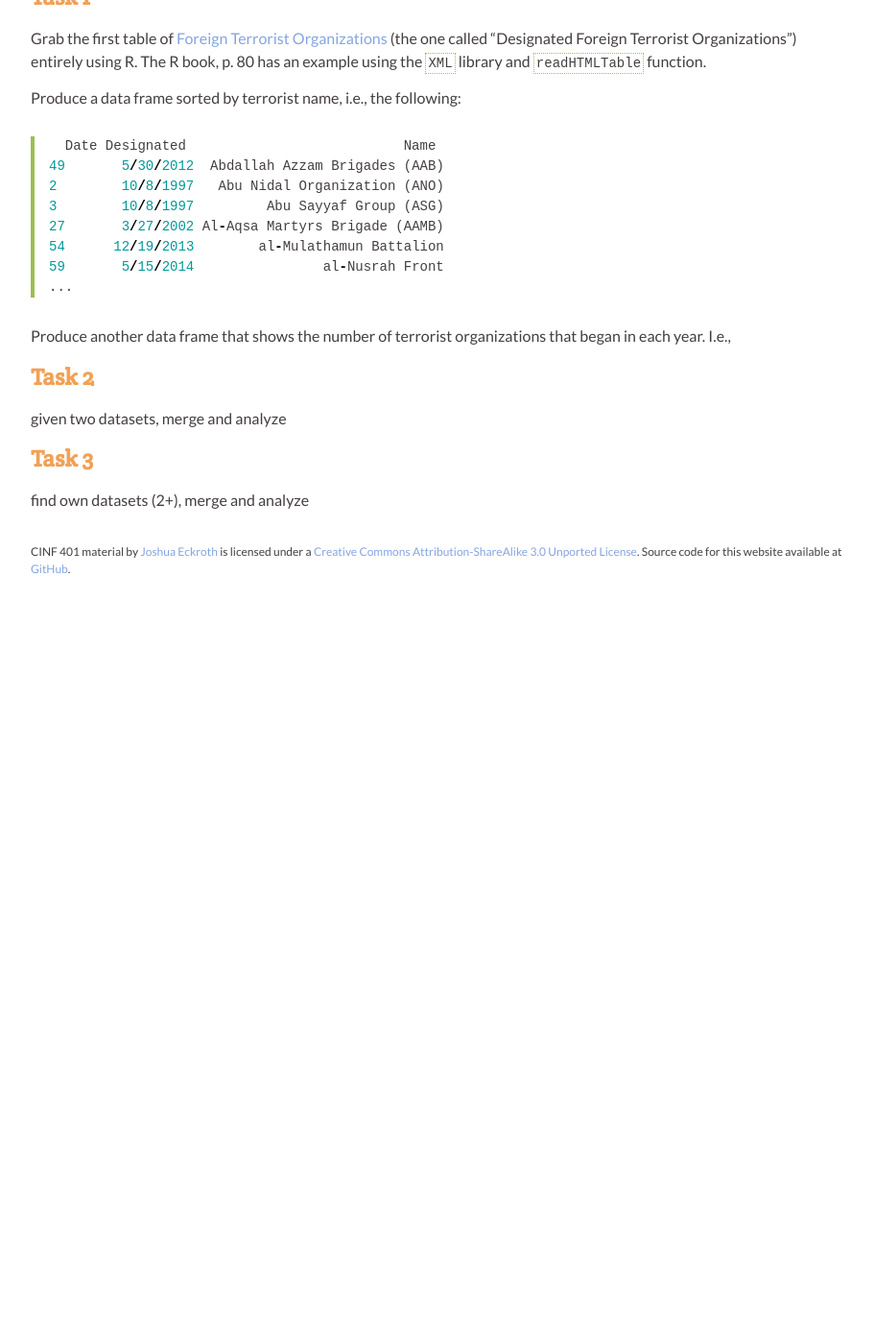
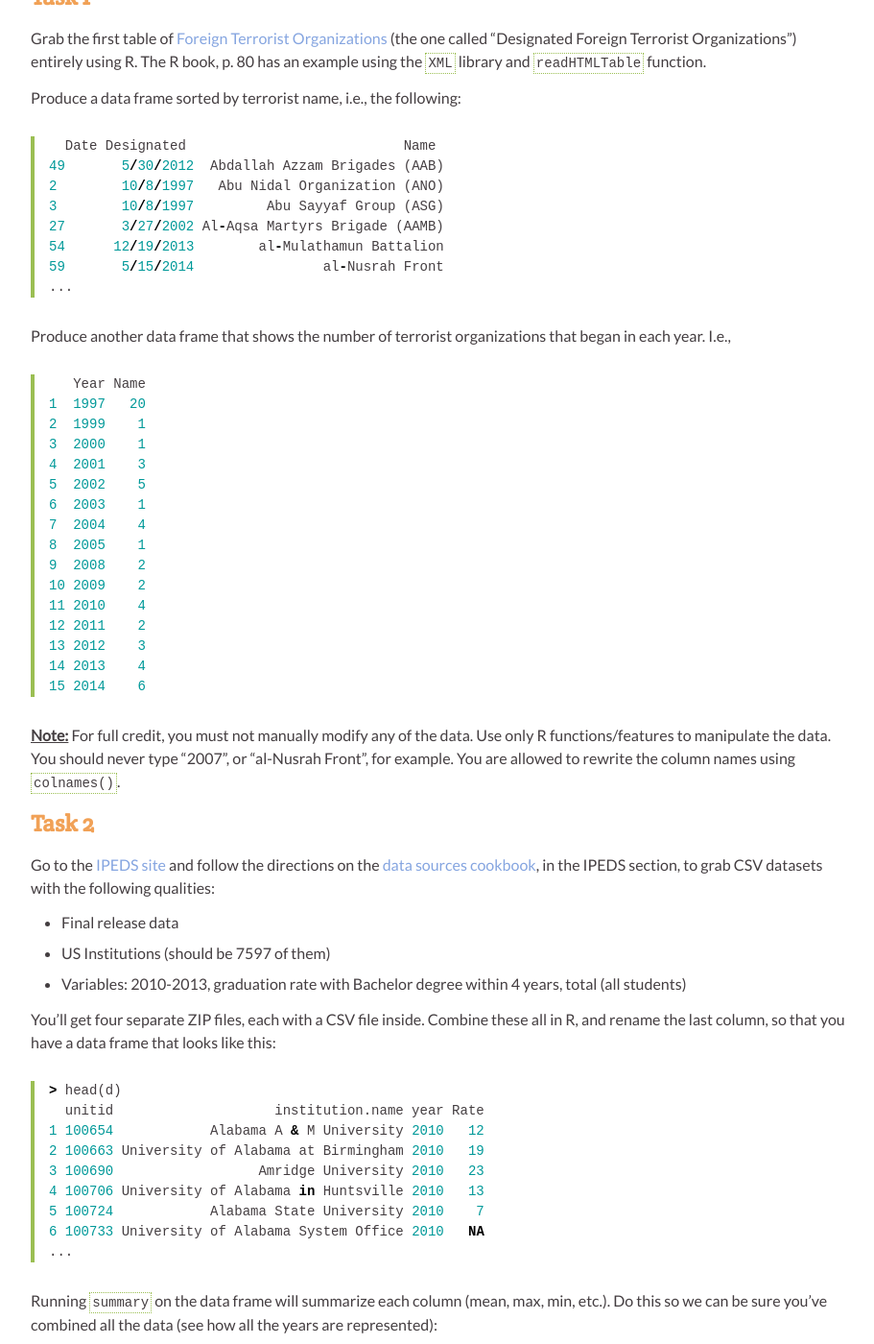
Before and after one commit to joshuaeckroth/cinf401-website, a Jekyll site: the page built from assignments/2015-02-03-assignment-2.markdown, in a window 1280 px wide and 1400 px high, scrolled down 270 px. Shown: the whole window at 96% size, without its empty margins (183-1094 px from the left). Built offline with Jekyll 4.4.1, drawn with Linux system fonts in a browser that asks for light colours; Markdown is read by kramdown in place of the engine named in the settings; before the commit the page ends 900 px from its top, so only the background shows below that; some of the changed text lies outside the part shown.

Commit message:
Finished assignment 2.

```diff
--- a/assignments/2015-02-03-assignment-2.markdown
+++ b/assignments/2015-02-03-assignment-2.markdown
@@ -26,12 +26,91 @@ Produce a data frame sorted by terrorist name, i.e., the following:
 
 Produce another data frame that shows the number of terrorist organizations that began in each year. I.e.,
 
+{% highlight r %}
+   Year Name
+1  1997   20
+2  1999    1
+3  2000    1
+4  2001    3
+5  2002    5
+6  2003    1
+7  2004    4
+8  2005    1
+9  2008    2
+10 2009    2
+11 2010    4
+12 2011    2
+13 2012    3
+14 2013    4
+15 2014    6
+{% endhighlight %}
 
+**Note:** For full credit, you must not manually modify any of the data. Use only R functions/features to manipulate the data. You should never type "2007", or "al-Nusrah Front", for example. You are allowed to rewrite the column names using `colnames()`.
 
 ## Task 2
 
-given two datasets, merge and analyze
+Go to the [IPEDS site](http://nces.ed.gov/ipeds/datacenter/Default.aspx) and follow the directions on the [data sources cookbook](/cookbook/data-sources.html), in the IPEDS section, to grab CSV datasets with the following qualities:
+
+- Final release data
+- US Institutions (should be 7597 of them)
+- Variables: 2010-2013, graduation rate with Bachelor degree within 4 years, total (all students)
+
+You'll get four separate ZIP files, each with a CSV file inside. Combine these all in R, and rename the last column, so that you have a data frame that looks like this:
+
+{% highlight r %}
+> head(d)
+  unitid                    institution.name year Rate
+1 100654            Alabama A & M University 2010   12
+2 100663 University of Alabama at Birmingham 2010   19
+3 100690                  Amridge University 2010   23
+4 100706 University of Alabama in Huntsville 2010   13
+5 100724            Alabama State University 2010    7
+6 100733 University of Alabama System Office 2010   NA
+...
+{% endhighlight %}
+
+Running `summary` on the data frame will summarize each column (mean, max, min, etc.). Do this so we can be sure you've combined all the data (see how all the years are represented):
+
+{% highlight r %}
+> summary(d)
+     unitid                                     institution.name      year
+ Min.   :100654   Bryan University                      :   20   Min.   :2010
+ 1st Qu.:169655   Columbia College                      :   20   1st Qu.:2011
+ Median :221607   Academy of Cosmetology                :   16   Median :2012
+ Mean   :283812   California College San Diego          :   12   Mean   :2012
+ 3rd Qu.:442064   Cannella School of Hair Design-Chicago:   12   3rd Qu.:2012
+ Max.   :483212   Capri Beauty College                  :   12   Max.   :2013
+                  (Other)                               :30296
+      Rate
+ Min.   :  0.00
+ 1st Qu.: 14.00
+ Median : 29.00
+ Mean   : 32.48
+ 3rd Qu.: 49.00
+ Max.   :100.00
+ NA's   :21903
+{% endhighlight %}
+
+Now, make a data frame with the average 4-year graduation rate, across 2010-2013, for each school:
+
+{% highlight r %}
+> head(davg)
+              institution.name  Rate
+1 Abilene Christian University 38.25
+2              Academy College 81.25
+3    Academy of Art University  4.75
+4       Academy of Couture Art 50.00
+5       Adams State University 10.00
+6           Adelphi University 55.00
+...
+{% endhighlight %}
+
+Next show Steston's rate. It should be 54.75 :(
 
 ## Task 3
 
-find own datasets (2+), merge and analyze
+Formulate an interesting question. State this question and why it's interesting (2-3 sentences altogether).
+
+Find your own **two** data sets, **from different sources**, that may help you answer this question, and merge them with `merge`. Then create a summary data frame (using `melt/dcast` and/or `aggregate`). This summary should lead to an answer to your question.
+
+Convince me you have answered your question. If you cannot answer your question, formulate a new question and possibly find new data. Try to determine if you'll be able to answer it before you dive too deeply in useless data munging.
```
